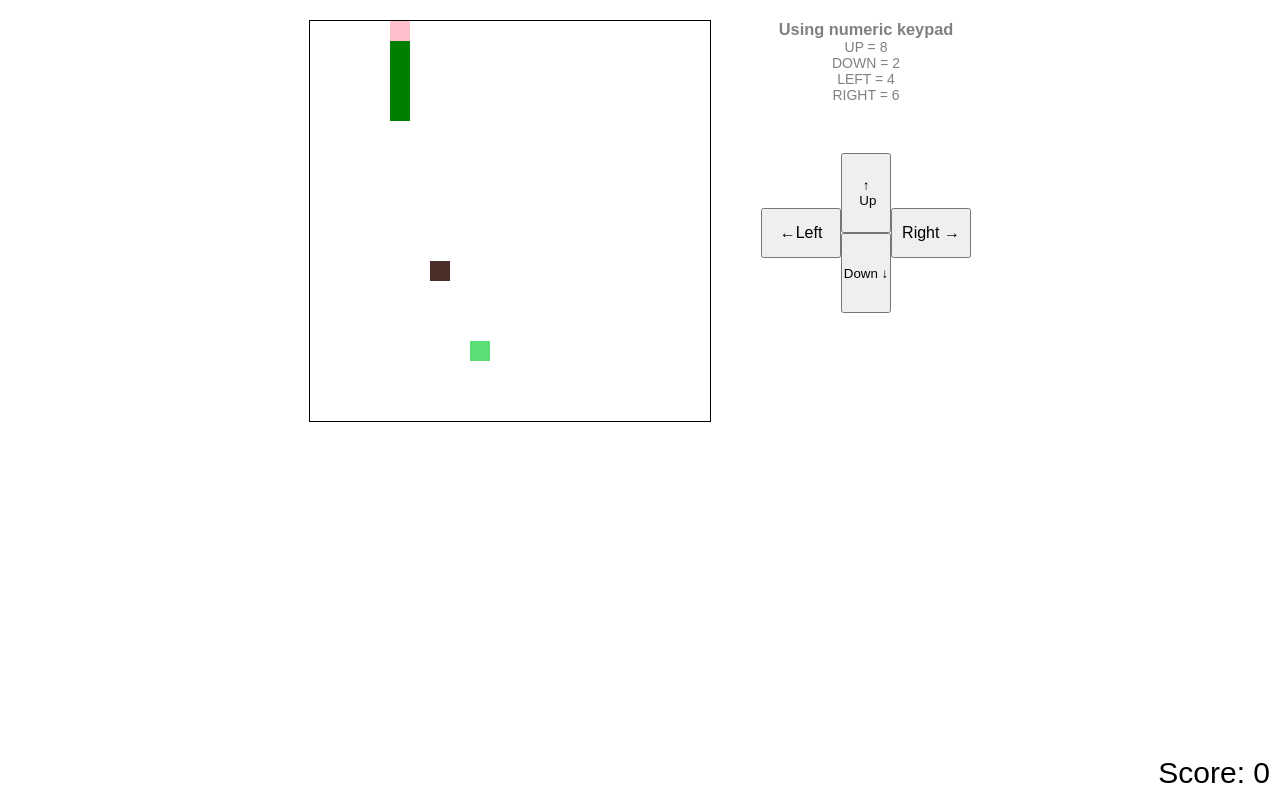
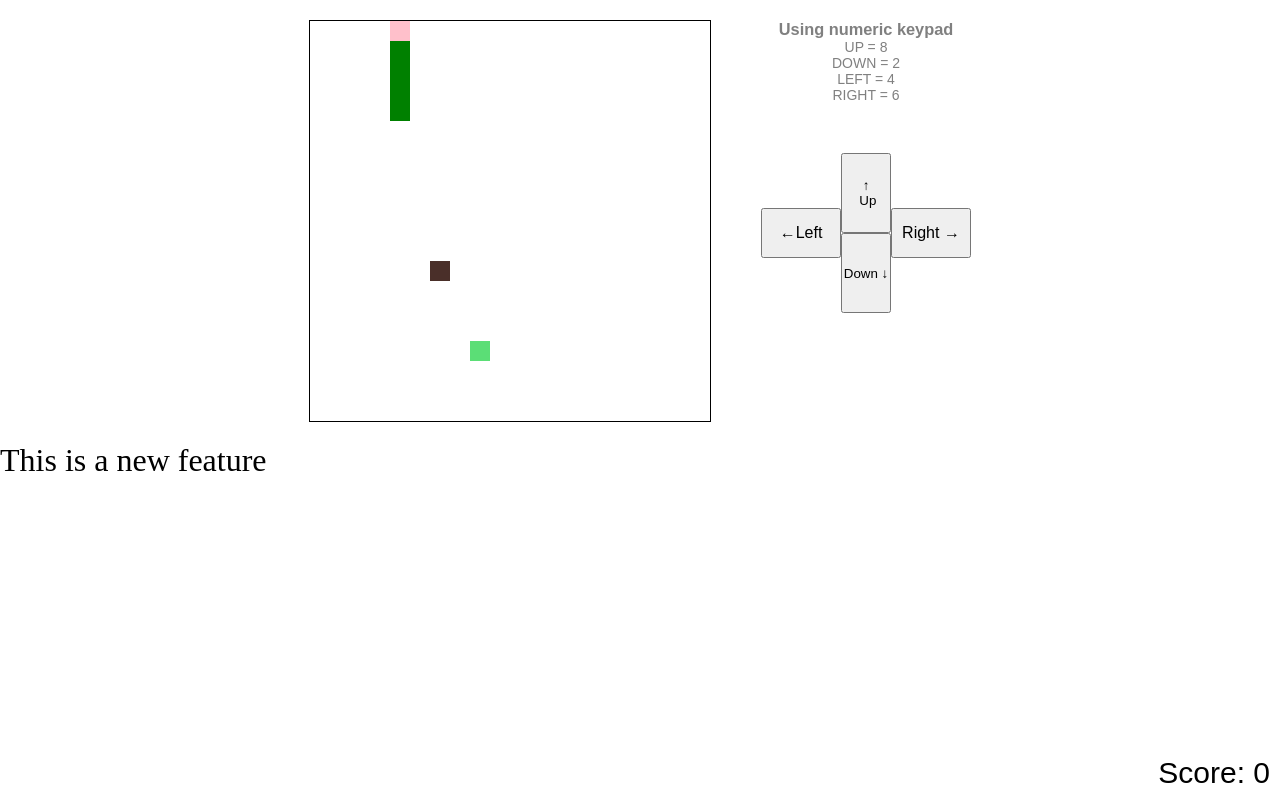
Before and after one commit to IrinaKuz/Snake-game, a plain HTML site: page index.html in a window 1280 px wide. Drawn offline with Linux system fonts and the light colour scheme.

Commit message:
Added a new feature --test

```diff
--- a/index.html
+++ b/index.html
@@ -26,6 +26,7 @@
                 </div>
             </div>
         </main>
+        <div class="feature">This is a new feature</div>
         <script>
             const btn_up = document.querySelector('#btn_up');
             const btn_left = document.querySelector('#btn_left');
--- a/style.css
+++ b/style.css
@@ -105,3 +105,6 @@ canvas{
     background-color: white;
     border-radius: 20px;
 }
+.feature{
+    font-size: 2em;
+}
```
